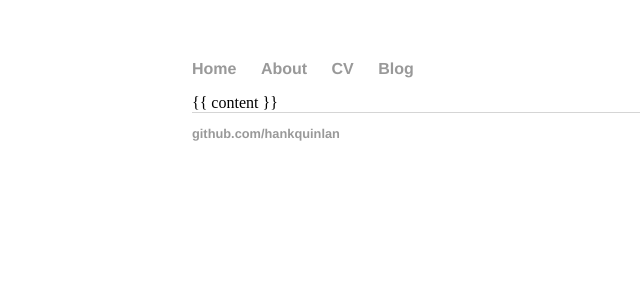
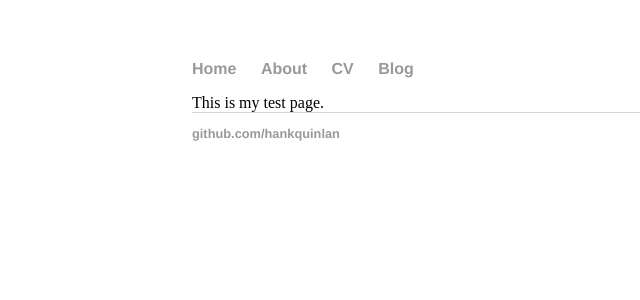
Before and after one commit to rebeccaebarnes/rebeccaebarnes.github.io, a Jekyll site: the page built from index.html, in a window 1280 px wide. Shown: the top 300 px of the page, without its empty margins (0-640 px from the left). Built offline with Jekyll 4.4.1, drawn with Linux system fonts in a browser that asks for light colours.

Commit message:
Update index.html to use default layout

```diff
--- a/index.html
+++ b/index.html
@@ -1,28 +1,5 @@
-<!DOCTYPE html>
-	<html>
-		<head>
-			<title>{{ page.title }}</title>
-			<!-- link to main stylesheet -->
-			<link rel="stylesheet" type="text/css" href="/css/main.css">
-		</head>
-		<body>
-			<nav>
-	    		<ul>
-	        		<li><a href="/">Home</a></li>
-		        	<li><a href="/about">About</a></li>
-	        		<li><a href="/cv">CV</a></li>
-	        		<li><a href="/blog">Blog</a></li>
-	    		</ul>
-			</nav>
-			<div class="container">
-
-			{{ content }}
-
-			</div><!-- /.container -->
-			<footer>
-	    		<ul>
-	        		<li><a href="https://github.com/rebeccaebarnes">github.com/hankquinlan</a></li>
-				</ul>
-			</footer>
-		</body>
-	</html>
+---
+layout: default
+title: Pursing data
+---
+This is my test page.
```
